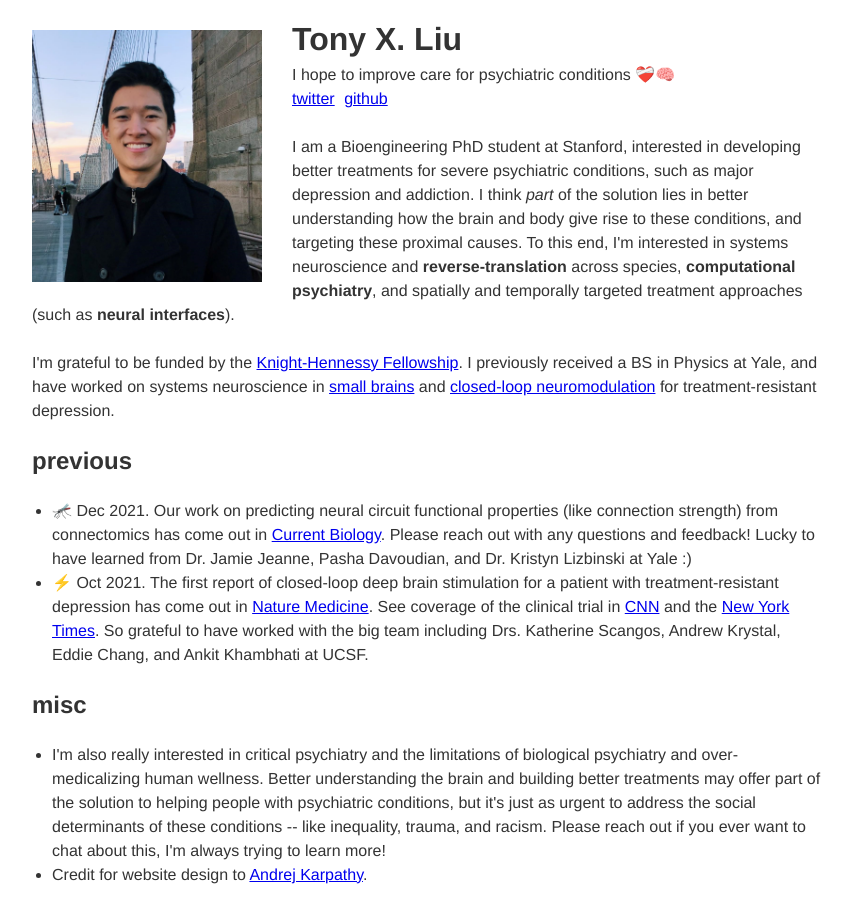
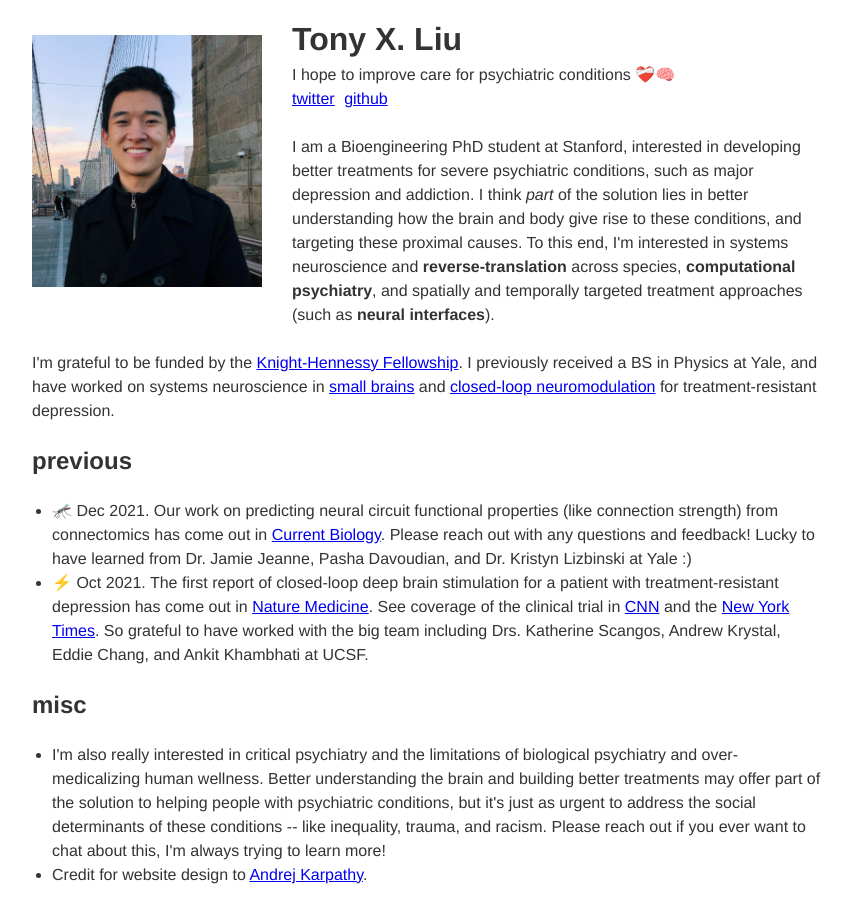
Before and after one commit to txzliu/txzliu.github.io, a Jekyll site: the page index.html, which Jekyll copies as it is, in a window 1280 px wide. Shown: the whole page, without its empty margins (208-1058 px from the left). Built offline with Jekyll 4.4.1, drawn with Linux system fonts in a browser that asks for light colours.

Commit message:
Update index.html

```diff
--- a/index.html
+++ b/index.html
@@ -63,7 +63,7 @@ ul {
 
 <div id="wrap">
 <div style="float:left; padding-bottom:10px; padding-right:10px">
-<img width="230" style="float:left; padding-right:30px; padding-bottom:20px; padding-top:15px" src="images/Liu_Tony_06146814 (2).jpg">
+<img width="230" style="float:left; padding-right:30px; padding-bottom:20px; padding-top:20px" src="images/Liu_Tony_06146814 (2).jpg">
 <h1>Tony X. Liu</h1>
 <div>I hope to improve care for psychiatric conditions ❤️‍🩹🧠</div>
 <div id="links">
```
